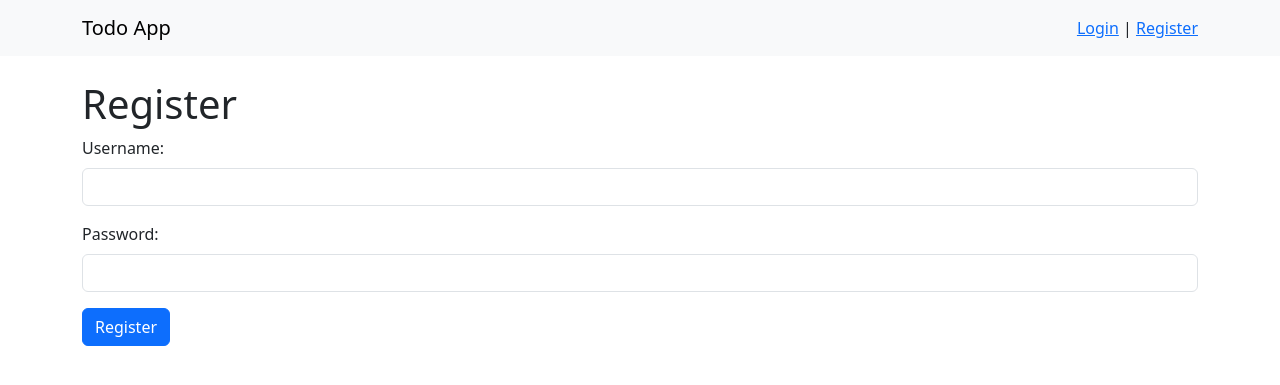
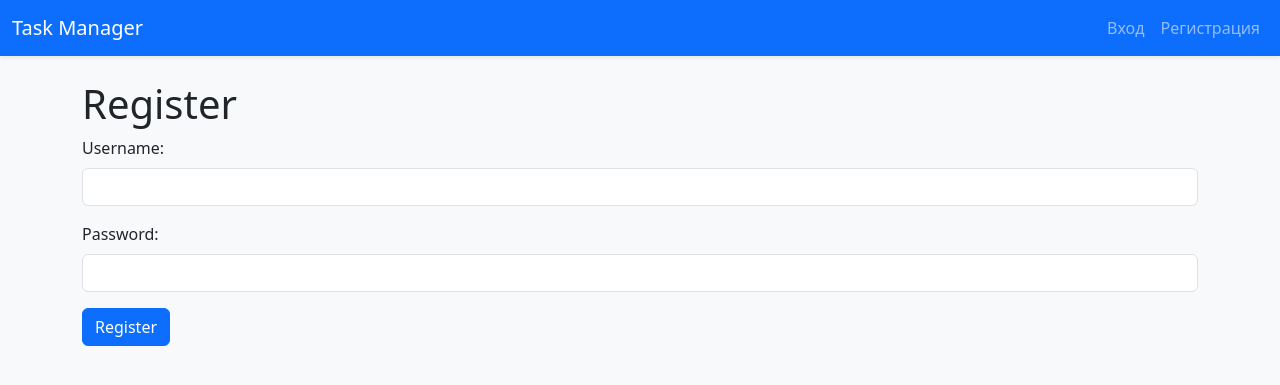
Before and after one commit to Dina-45/todo_app, a Flask app: page /register in a window 1280 px wide. Shown: the top 385 px of the page. Run offline with Flask 3, Linux system fonts and the light colour scheme.

Commit message:
base.html

```diff
--- a/app/templates/base.html
+++ b/app/templates/base.html
@@ -1,25 +1,39 @@
 <!DOCTYPE html>
-<html>
+<html lang="ru">
 <head>
-    <title>Todo App</title>
+    <meta charset="UTF-8">
+    <meta name="viewport" content="width=device-width, initial-scale=1.0">
+    <title>Task Manager</title>
     <link href="https://cdn.jsdelivr.net/npm/bootstrap@5.3.0/dist/css/bootstrap.min.css" rel="stylesheet">
 </head>
-<body>
-    <nav class="navbar navbar-light bg-light">
-        <div class="container">
-            <a class="navbar-brand" href="{{ url_for('tasks.index') }}">Todo App</a>
-            <div>
-                {% if session.get('user_id') %}
-                     <a href="{{ url_for('tasks.new_task') }}">New Task</a> |
-                     <a href="{{ url_for('auth.logout') }}">Logout</a>
+<body class="bg-light">
+    <nav class="navbar navbar-expand-lg navbar-dark bg-primary shadow-sm">
+        <div class="container-fluid">
+            <a class="navbar-brand" href="{{ url_for('tasks.index') }}">Task Manager</a>
+            <button class="navbar-toggler" type="button" data-bs-toggle="collapse" data-bs-target="#navbarNav" aria-controls="navbarNav" aria-expanded="false" aria-label="Toggle navigation">
+                <span class="navbar-toggler-icon"></span>
+            </button>
+            <div class="collapse navbar-collapse" id="navbarNav">
+                <ul class="navbar-nav ms-auto">
+                    {% if session.user_id %}
+                        <li class="nav-item">
+                            <a class="nav-link" href="{{ url_for('tasks.new_task') }}">Создать задачу</a>
+                        </li>
+                        <li class="nav-item">
+                            <a class="nav-link" href="{{ url_for('auth.logout') }}">Выход</a>
+                        </li>
                     {% else %}
-                     <a href="{{ url_for('auth.login') }}">Login</a> |
-                     <a href="{{ url_for('auth.register') }}">Register</a>
+                        <li class="nav-item">
+                            <a class="nav-link" href="{{ url_for('auth.login') }}">Вход</a>
+                        </li>
+                        <li class="nav-item">
+                            <a class="nav-link" href="{{ url_for('auth.register') }}">Регистрация</a>
+                        </li>
                     {% endif %}
+                </ul>
             </div>
         </div>
     </nav>
-
     <div class="container mt-4">
         {% with messages = get_flashed_messages(with_categories=true) %}
             {% if messages %}
@@ -31,20 +45,8 @@
                 {% endfor %}
             {% endif %}
         {% endwith %}
-
         {% block content %}{% endblock %}
     </div>
-
     <script src="https://cdn.jsdelivr.net/npm/bootstrap@5.3.0/dist/js/bootstrap.bundle.min.js"></script>
-    <script>
-    setTimeout(function() {
-        let alerts = document.querySelectorAll('.alert');
-        alerts.forEach(alert => {
-            let bsAlert = new bootstrap.Alert(alert);
-            bsAlert.close();
-        });
-    }, 3000);
-</script>
-
 </body>
 </html>
```
Lines whose indentation alone changed are shown as unchanged.
